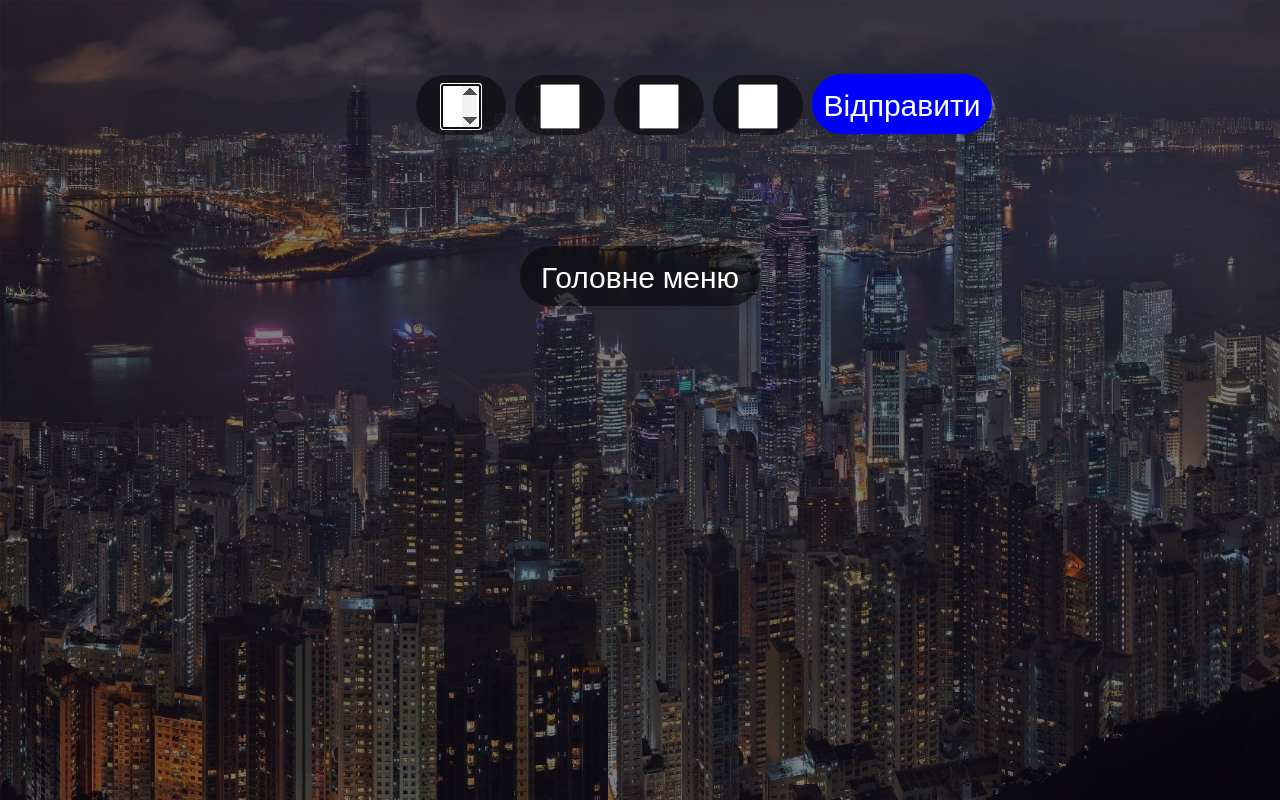
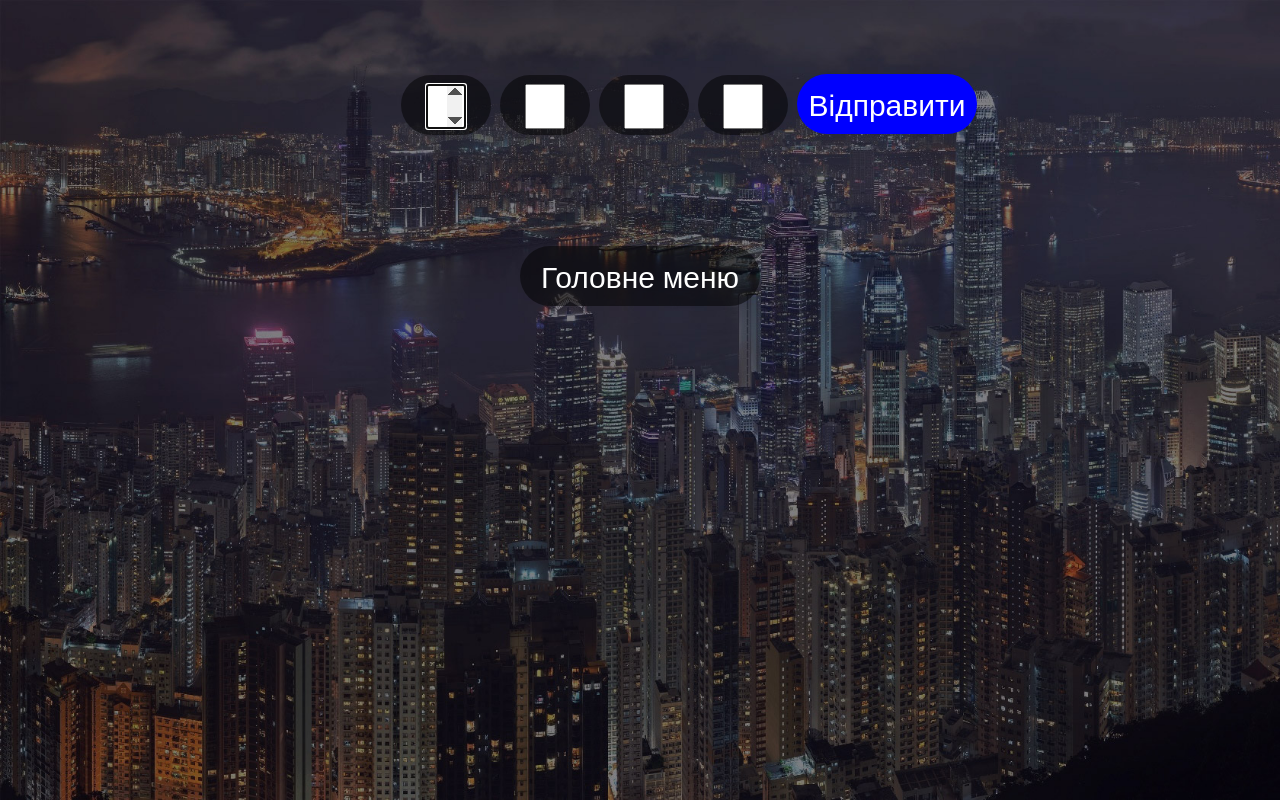
Before and after one commit to gazhur94/bulls-and-cows-minigame, a PHP site: page /view/botVSPlayer.php in a window 1280 px wide. Run offline with PHP 8.4, Linux system fonts and the light colour scheme.

Commit message:
improved view

```diff
--- a/view/botVSPlayer.php
+++ b/view/botVSPlayer.php
@@ -23,7 +23,7 @@
 
 		<div class="container">
 		<div class="row">
-		<div class="col-9" style="margin-left:25%">
+		<div class="col-9 offset-3" >
 
 
 
@@ -32,17 +32,15 @@
 
 						<?php for ($i=1;$i<=$_COOKIE['turnId']-1;$i++): ?>
 							<div class="countdown circled small">
-							<div class="col-10 text-left" >
+								<div class="text-left" >
 									<?php
 										$turnId = $i;
-
 										$currentTurn = unserialize($_COOKIE["turn$turnId"]);
-
 									?>
 
 									<?php for ($j=1;$j<=4;$j++): ?>
 
-									<div class="time days" style="text-align: center	">
+										<div class="time days" style="text-align: center">
 											<div class="value"><?php echo $currentTurn->{'num'."$j"}; ?></div>
 										</div>
 									<?php endfor; ?>
@@ -59,7 +57,8 @@
 											</span>
 									<?php endfor; ?>
 
-							</div></div>
+								</div>
+							</div>
 						<?php endfor; ?>
 					<?php endif; ?>
 
@@ -69,7 +68,7 @@
 						<?php if ((isset($_POST['num1'])) && (isset($_POST['num2'])) && (isset($_POST['num3'])) && (isset($_POST['num4'])) ): ?>
 							<?php if (!isset($error)): ?>
 								<div class="countdown circled small">
-								<div class="col-10 text-left" >
+									<div class="text-left" >
 											<?php for ($i=1;$i<=4;$i++): ?>
 
 												<div class="time days" style="text-align: center">
@@ -95,15 +94,13 @@
 							<?php endif; ?>
 						<?php endif; ?>
 					<?php endif; ?>
-
-
 			</div>
 		</div>
 
 	<!-- Форма вводу -->
 			<div>
 				<div class="countdown circled small">
-				<div class="col-10 text-left" style="margin-left:25%">
+				<div class="text-left" style="margin-left:25%">
 					<form method='POST'>
 						<?php if (isset($bulls)): ?>
 							<?php if ($bulls == 4): ?>
```
Also changed, not shown: view/playerVSBot.php (+13 -6 lines). Lines whose indentation alone changed are shown as unchanged.
